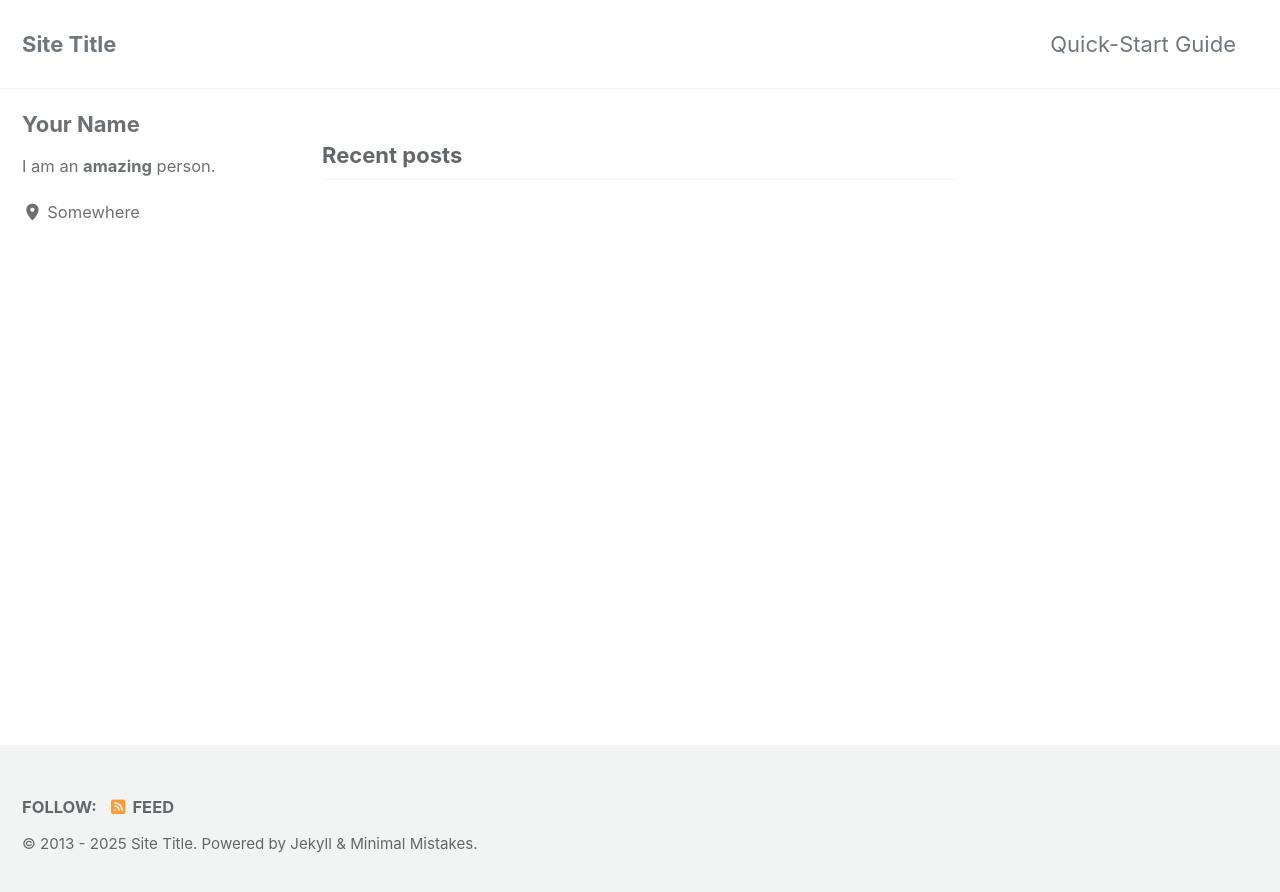
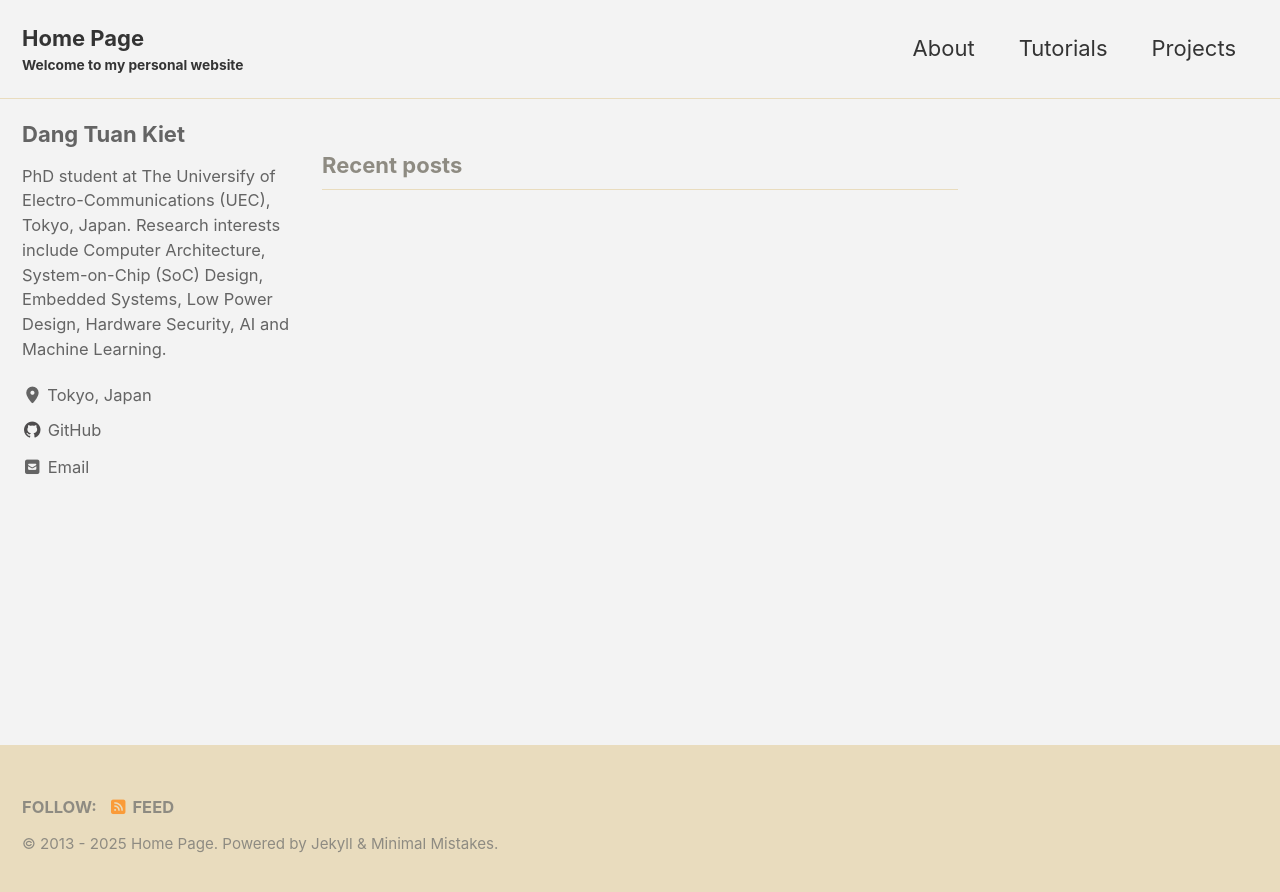
Before and after one commit to dngtuankiet/dngtuankiet.github.io, a Jekyll site: the page built from index.html, in a window 1280 px wide. Shown: the top 892 px of the page. Built offline with Jekyll 4.4.1, drawn with Linux system fonts in a browser that asks for light colours; cached includes are drawn as plain includes; the list of posts is cut into pages by our own code.

Commit message:
[add] example layout and pages

```diff
--- a/_config.yml
+++ b/_config.yml
@@ -12,21 +12,21 @@
 
 # theme                  : "minimal-mistakes-jekyll"
 # remote_theme           : "mmistakes/minimal-mistakes"
-minimal_mistakes_skin    : "default" # "air", "aqua", "contrast", "dark", "dirt", "neon", "mint", "plum", "sunrise"
+minimal_mistakes_skin    : "dirt" # "air", "aqua", "contrast", "dark", "dirt", "neon", "mint", "plum", "sunrise"
 
 # Site Settings
 locale                   : "en-US"
 rtl                      : # true, false (default) # turns direction of the page into right to left for RTL languages
-title                    : "Site Title"
+title                    : "Home Page"
 title_separator          : "-"
-subtitle                 : # site tagline that appears below site title in masthead
-name                     : "Your Name"
-description              : "An amazing website."
-url                      : # the base hostname & protocol for your site e.g. "https://mmistakes.github.io"
+subtitle                 : "Welcome to my personal website"
+name                     : "Dang Tuan Kiet"
+description              : "Personal website featuring tutorials on open-source semiconductor projects with RISC-V systems using Chipyard, and exploring the future of open-source EDA tools for semiconductor design flows."
+url                      : "https://dngtuankiet.github.io"
 baseurl                  : # the subpath of your site, e.g. "/blog"
-repository               : # GitHub username/repo-name e.g. "mmistakes/minimal-mistakes"
+repository               : "dngtuankiet/dngtuankiet.github.io"
 teaser                   : # path of fallback teaser image, e.g. "/assets/images/500x300.png"
-logo                     : # path of logo image to display in the masthead, e.g. "/assets/images/88x88.png"
+logo                     : #/assets/images/88x88.png
 masthead_title           : # overrides the website title displayed in the masthead, use " " for no title
 breadcrumbs              : # true, false (default)
 words_per_minute         : 200
@@ -113,15 +113,15 @@ analytics:
 
 # Site Author
 author:
-  name             : "Your Name"
+  name             : "Dang Tuan Kiet"
   avatar           : # path of avatar image, e.g. "/assets/images/bio-photo.jpg"
-  bio              : "I am an **amazing** person."
-  location         : "Somewhere"
-  email            :
+  bio              : "PhD student at The Universify of Electro-Communications (UEC), Tokyo, Japan. Research interests include Computer Architecture, System-on-Chip (SoC) Design, Embedded Systems, Low Power Design, Hardware Security, AI and Machine Learning."
+  location         : "Tokyo, Japan"
+  email            : "dngtuankiet97@gmail.com"
   links:
     - label: "Email"
       icon: "fas fa-fw fa-envelope-square"
-      # url: "mailto:your.name@email.com"
+      # url: "mailto:dngtuankiet97@gmail.com"
     - label: "Website"
       icon: "fas fa-fw fa-link"
       # url: "https://your-website.com"
@@ -133,7 +133,7 @@ author:
       # url: "https://facebook.com/"
     - label: "GitHub"
       icon: "fab fa-fw fa-github"
-      # url: "https://github.com/"
+      url: "https://github.com/dngtuankiet"
     - label: "Instagram"
       icon: "fab fa-fw fa-instagram"
       # url: "https://instagram.com/"
@@ -166,6 +166,7 @@ footer:
 include:
   - .htaccess
   - _pages
+  - _tutorials
 exclude:
   - "*.sublime-project"
   - "*.sublime-workspace"
@@ -312,6 +313,13 @@ compress_html:
     envs: development
 
 
+# Collections
+collections:
+  tutorials:
+    output: true
+    permalink: /tutorials/:name/
+
+
 # Defaults
 defaults:
   # _posts
@@ -325,3 +333,22 @@ defaults:
       comments: # true
       share: true
       related: true
+  # _pages
+  - scope:
+      path: "_pages"
+      type: pages
+    values:
+      layout: single
+      author_profile: true
+  # _tutorials
+  - scope:
+      path: ""
+      type: tutorials
+    values:
+      layout: single
+      author_profile: false
+      sidebar:
+        nav: "tutorials"
+      toc: true
+      toc_label: "On This Page"
+      toc_sticky: true
```
Also changed, not shown: _data/navigation.yml (+33 -10 lines), _pages/about.md (added, +29 -0 lines), _pages/projects.md (added, +22 -0 lines), _pages/tutorials.md (added, +39 -0 lines), _tutorials/chipyard-getting-started.md (added, +118 -0 lines), _tutorials/risc-v-introduction.md (added, +77 -0 lines), assets/images/banner.jpg (added).
